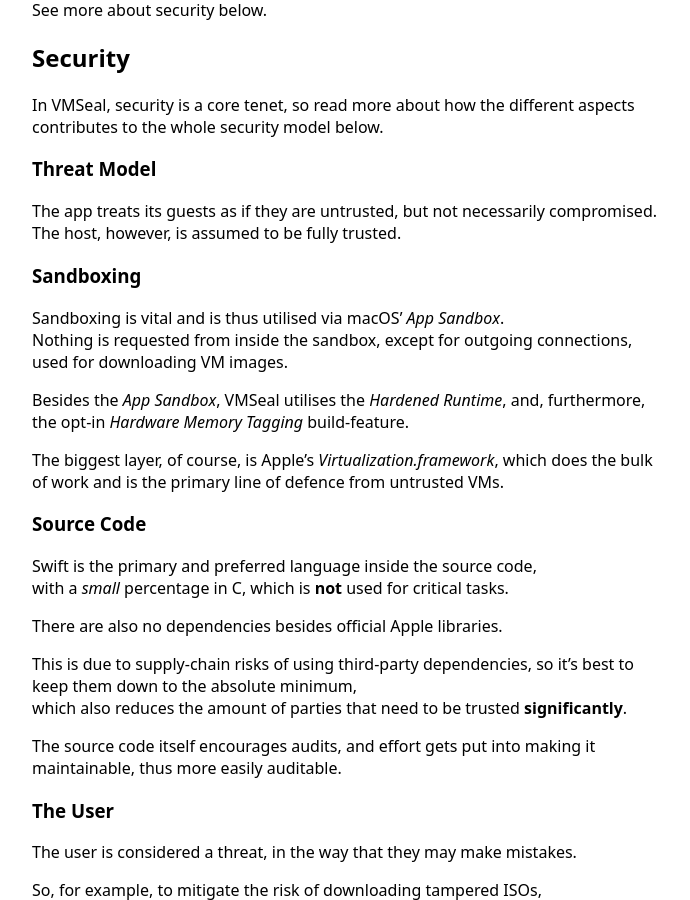
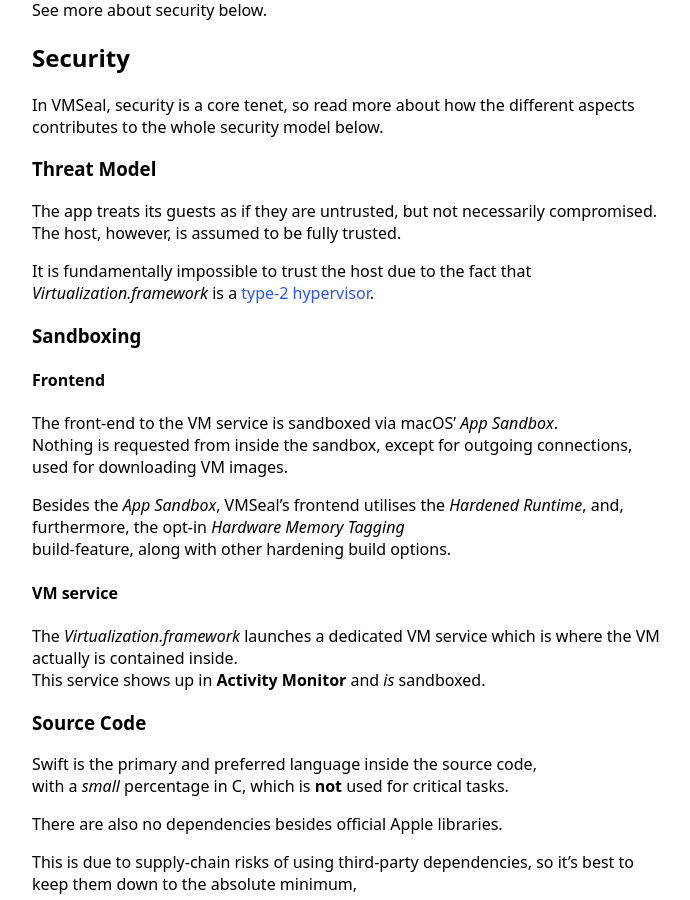
Before and after one commit to VMSeal/vmseal.github.io, a Jekyll site: the page built from index.md, in a window 1280 px wide and 900 px high, scrolled down 440 px. Shown: the whole window, without its empty margins (288-978 px from the left). Built offline with Jekyll 4.4.1, drawn with Linux system fonts in a browser that asks for light colours; our own code applies the rules of GitHub Pages for plain Markdown files.

Commit message:
elaborate on certain sections

```diff
--- a/index.md
+++ b/index.md
@@ -22,14 +22,22 @@ In VMSeal, security is a core tenet, so read more about how the different aspect
 The app treats its guests as if they are untrusted, but not necessarily compromised.
 The host, however, is assumed to be fully trusted.
 
+It is fundamentally impossible to trust the host due to the fact that *Virtualization.framework* is a [type-2 hypervisor](https://en.wikipedia.org/wiki/Hypervisor#Classification).
+
 ### Sandboxing
 
-Sandboxing is vital and is thus utilised via macOS' *App Sandbox*.
+#### Frontend
+
+The front-end to the VM service is sandboxed via macOS' *App Sandbox*.
 Nothing is requested from inside the sandbox, except for outgoing connections, used for downloading VM images.
 
-Besides the *App Sandbox*, VMSeal utilises the *Hardened Runtime*, and, furthermore, the opt-in *Hardware Memory Tagging* build-feature.
+Besides the *App Sandbox*, VMSeal's frontend utilises the *Hardened Runtime*, and, furthermore, the opt-in *Hardware Memory Tagging*
+build-feature, along with other hardening build options.
 
-The biggest layer, of course, is Apple's *Virtualization.framework*, which does the bulk of work and is the primary line of defence from untrusted VMs.
+#### VM service
+
+The *Virtualization.framework* launches a dedicated VM service which is where the VM actually is contained inside.
+This service shows up in **Activity Monitor** and *is* sandboxed.
 
 ### Source Code
 
```
